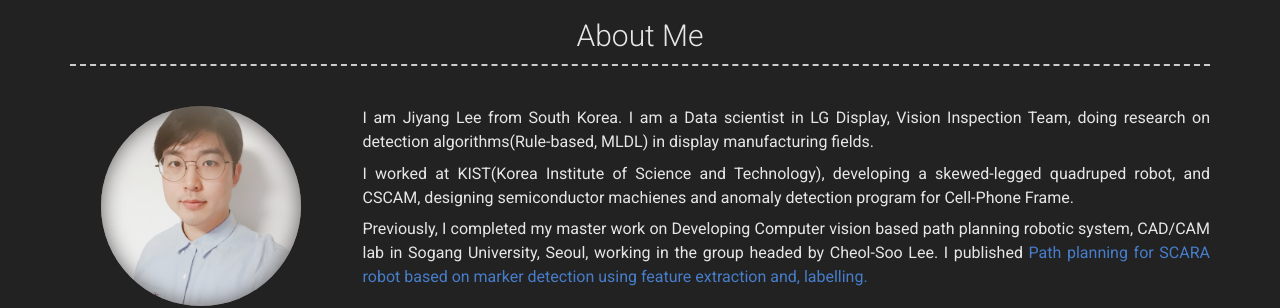
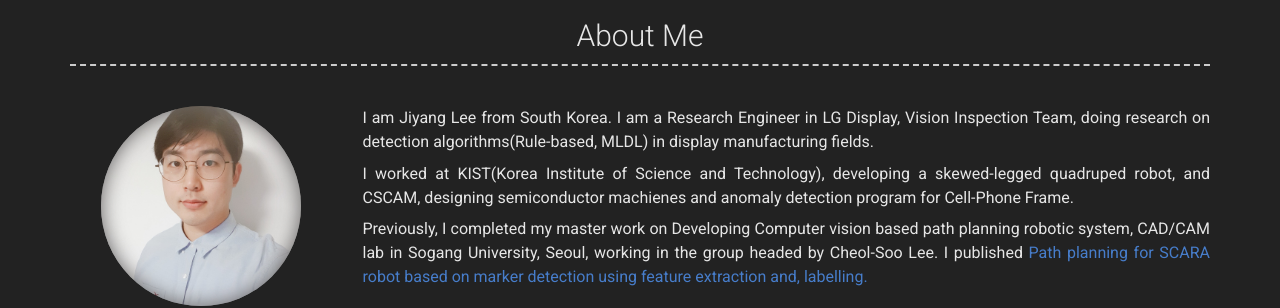
Before and after one commit to jiyang91/jiyang91.github.io, a Jekyll site: the page built from index.md, in a window 1280 px wide and 900 px high. Shown: the part 196-504 px from the top of the window. Built offline with Jekyll 4.4.1, drawn with Linux system fonts in a browser that asks for light colours; nearby versions of some CDN libraries.

Commit message:
Update _config.yml

```diff
--- a/_config.yml
+++ b/_config.yml
@@ -36,7 +36,7 @@ gtag: "G-2YPRTHGBR2"
 # about_title: About Me (Use this to override about section title)
 about_profile_image: images/jylee.jpg
 about_content: | # this will include new lines to allow paragraphs
-  I am Jiyang Lee from South Korea. I am a Data scientist in LG Display, Vision Inspection Team, doing research on detection algorithms(Rule-based, MLDL) in display manufacturing fields.
+  I am Jiyang Lee from South Korea. I am a Research Engineer in LG Display, Vision Inspection Team, doing research on detection algorithms(Rule-based, MLDL) in display manufacturing fields.
 
   I worked at KIST(Korea Institute of Science and Technology), developing a skewed-legged quadruped robot, and CSCAM, designing semiconductor machienes and anomaly detection program for Cell-Phone Frame.
 
```
